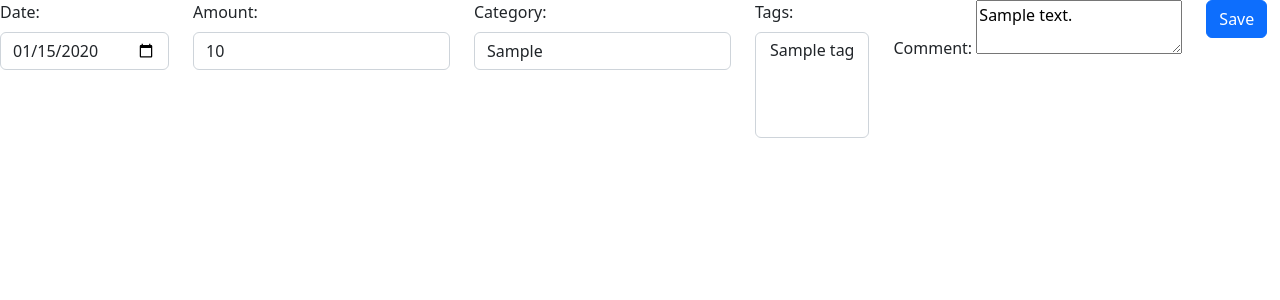
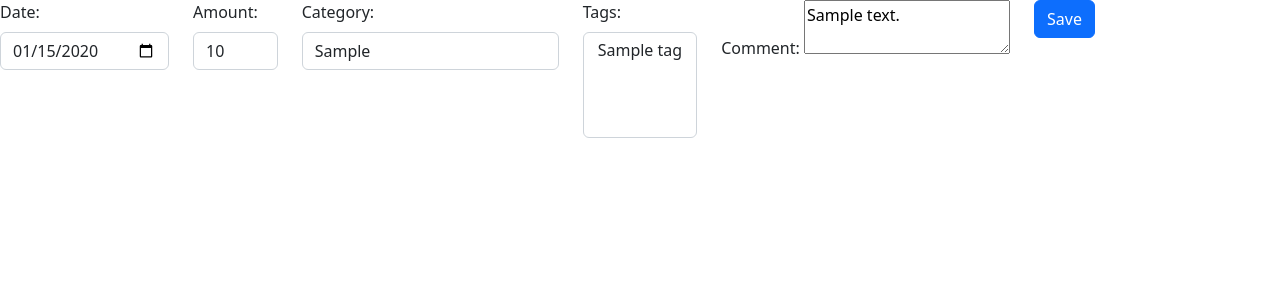
Before and after one commit to rgambee/chronicle, a Django app: page /edit/1/ in a window 1280 px wide. Shown: the top 300 px of the page. Run offline with Django 4.2, Linux system fonts and the light colour scheme; tables that the repository leaves empty hold one stand-in row (values such as "Sample post"); some libraries are stand-ins or nearby versions.

Commit message:
Shrink number input element in forms

```diff
--- a/tracker/templates/django/forms/div.html
+++ b/tracker/templates/django/forms/div.html
@@ -1,9 +1,16 @@
+{% load tracker_tags %}
+
 {{ errors }}
 {% if errors and not fields %}
   <div>{% for field in hidden_fields %}{{ field }}{% endfor %}</div>
 {% endif %}
+
 {% for field, errors in fields %}
-  <div {% with classes=field.css_classes %}class="col-auto{{ classes }}"{% endwith %}>
+  {% setvar "col-auto" as col_class %}
+  {% if field.field.widget.input_type == "number" %}
+    {% setvar "col-1" as col_class %}
+  {% endif %}
+  <div {% with classes=field.css_classes %}class="{{ col_class }}{{ classes }}"{% endwith %}>
     {% if field.use_fieldset %}
       <fieldset>
       {% if field.label %}{{ field.legend_tag }}{% endif %}
@@ -19,6 +26,7 @@
     {% endif %}
 </div>
 {% endfor %}
+
 {% if not fields and not errors %}
   {% for field in hidden_fields %}{{ field }}{% endfor %}
 {% endif %}
```
